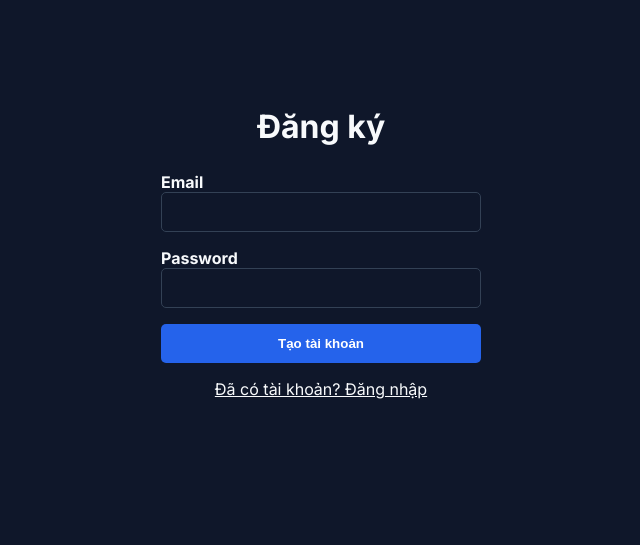
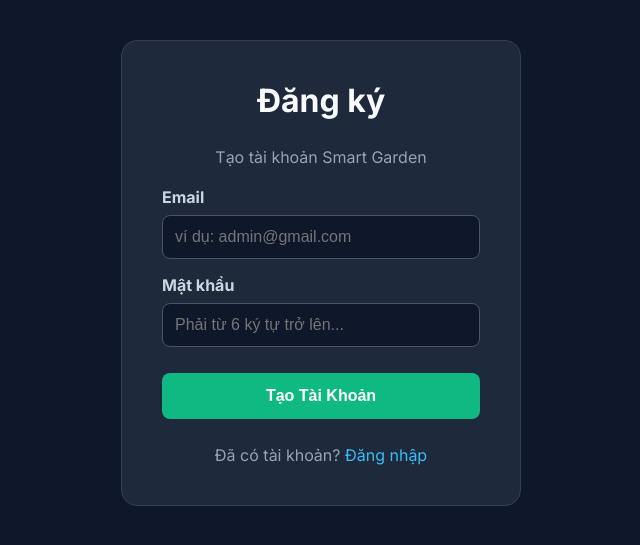
Before and after one commit to Son-Le-007/college---project-iot, a FastAPI app: page /register in a window 1280 px wide. Shown: the top 545 px of the page, without its empty margins (319-959 px from the left). Run offline with FastAPI, Linux system fonts and the light colour scheme; parts of the project's set-up code (start-up, migrations or seed data) failed here and were passed over.

Commit message:
Update register.html

```diff
--- a/app/templates/register.html
+++ b/app/templates/register.html
@@ -1,18 +1,26 @@
 {% extends "base.html" %}
 {% block content %}
-<section class="hero" style="max-width: 400px; margin: auto; padding: 40px;">
-  <h1 style="text-align: center; font-size: 2rem;">Đăng ký</h1>
-  <form action="/api/register" method="POST" style="display: flex; flex-direction: column; gap: 16px; margin-top: 24px;">
+<section class="hero" style="max-width: 400px; margin: auto; padding: 40px; background: #1e293b; border-radius: 16px; border: 1px solid #334155;">
+  <h1 style="text-align: center; font-size: 2rem; color: #f8fafc; margin-top: 0;">Đăng ký</h1>
+  <p style="text-align: center; color: #94a3b8; margin-bottom: 20px;">Tạo tài khoản Smart Garden</p>
+
+  {% if error %}
+  <div style="background: #7f1d1d; border: 1px solid #ef4444; color: #fca5a5; padding: 12px; border-radius: 8px; text-align: center; margin-bottom: 15px; font-weight: bold;">
+      ⚠️ {{ error }}
+  </div>
+  {% endif %}
+
+  <form action="/api/register" method="POST" style="display: flex; flex-direction: column; gap: 16px;">
     <div>
-        <label style="font-weight: bold;">Email</label>
-        <input type="email" name="email" required style="width: 100%; padding: 10px; border-radius: 5px;">
+        <label style="font-weight: bold; color: #cbd5e1;">Email</label>
+        <input type="email" name="email" placeholder="ví dụ: admin@gmail.com" required style="width: 100%; padding: 12px; border-radius: 8px; border: 1px solid #475569; background: #0f172a; color: white; margin-top: 8px;">
     </div>
     <div>
-        <label style="font-weight: bold;">Password</label>
-        <input type="password" name="password" required style="width: 100%; padding: 10px; border-radius: 5px;">
+        <label style="font-weight: bold; color: #cbd5e1;">Mật khẩu</label>
+        <input type="password" name="password" placeholder="Phải từ 6 ký tự trở lên..." required style="width: 100%; padding: 12px; border-radius: 8px; border: 1px solid #475569; background: #0f172a; color: white; margin-top: 8px;">
     </div>
-    <button type="submit" style="padding: 12px; background: #2563eb; color: white; border-radius: 5px; cursor: pointer;">Tạo tài khoản</button>
-    <a href="/login" style="text-align: center; color: var(--text);">Đã có tài khoản? Đăng nhập</a>
+    <button type="submit" style="padding: 14px; background: #10b981; color: white; border: none; border-radius: 8px; cursor: pointer; font-weight: bold; font-size: 1rem; margin-top: 10px;">Tạo Tài Khoản</button>
+    <a href="/login" style="text-align: center; color: #94a3b8; text-decoration: none; margin-top: 10px;">Đã có tài khoản? <span style="color: #38bdf8;">Đăng nhập</span></a>
   </form>
 </section>
 {% endblock %}
```
